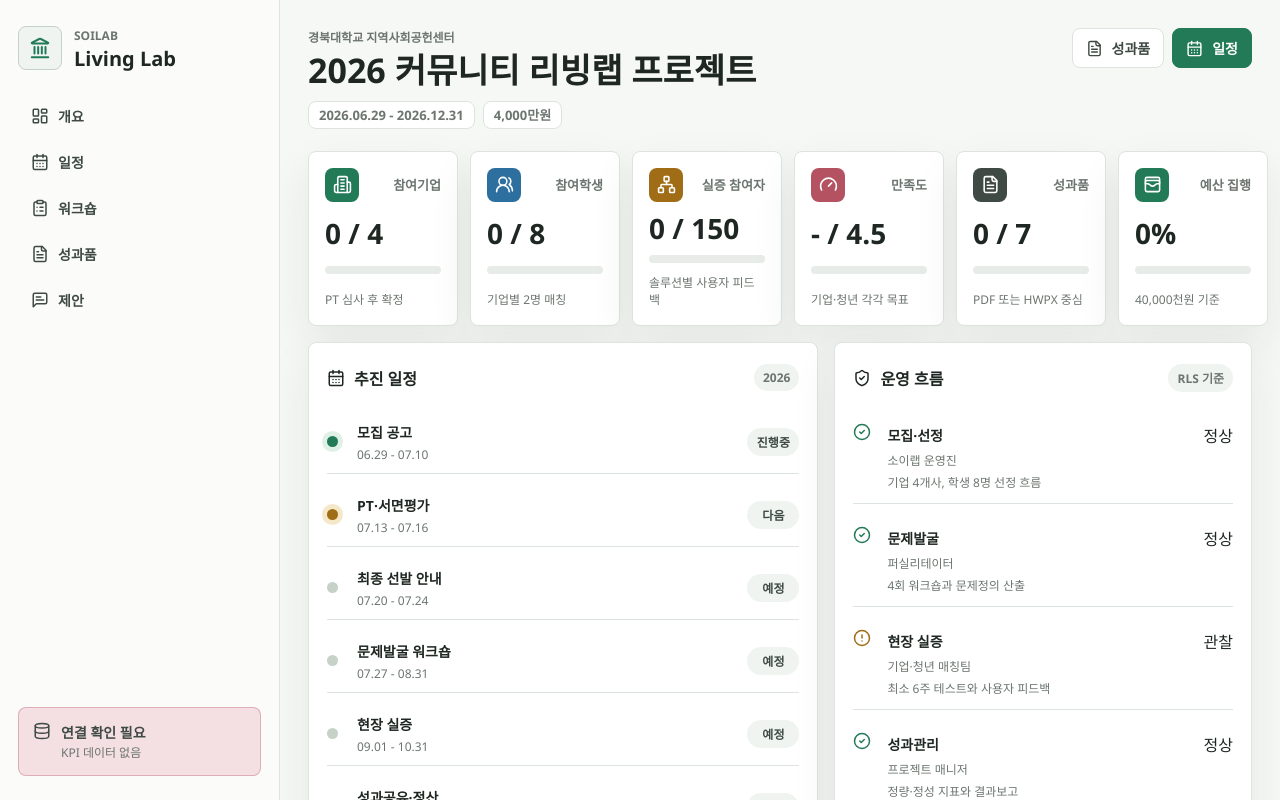
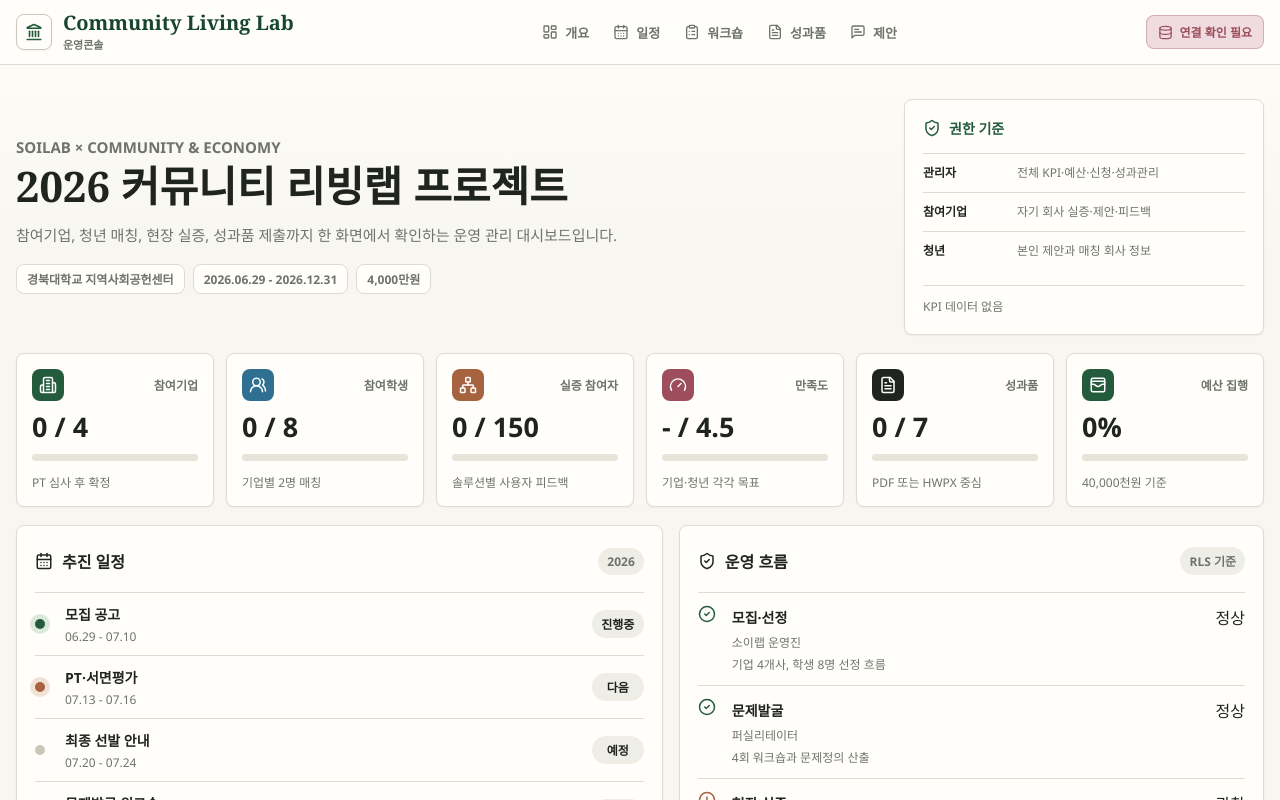
Before and after one commit to sunra724/community-livinglab, a Next.js app: page /dashboard in a window 1280 px wide. Shown: the top 800 px of the page. Built offline with nearby package versions, Linux system fonts and the light colour scheme; no server answers; the database is empty.

Commit message:
Refresh dashboard console design

```diff
--- a/app/globals.css
+++ b/app/globals.css
@@ -1,21 +1,23 @@
 :root {
-  --bg: #f6f8f5;
-  --panel: #ffffff;
-  --panel-muted: #f0f4f1;
-  --text: #1f2722;
-  --muted: #6c756f;
-  --line: #dce4dd;
-  --line-strong: #c6d1c8;
-  --green: #237a57;
-  --green-soft: #dff1e7;
-  --blue: #2d6f9f;
-  --blue-soft: #dfeefa;
-  --amber: #a16c16;
-  --amber-soft: #f5e8c8;
-  --rose: #b45262;
-  --rose-soft: #f4dfe3;
-  --ink: #3e4a43;
-  --shadow: 0 18px 45px rgba(33, 43, 37, 0.08);
+  --canvas: #f7f6f0;
+  --canvas-raised: #fffefa;
+  --canvas-muted: #efeee6;
+  --canvas-sunken: #dedbd0;
+  --ink: #20241f;
+  --ink-muted: #6e746b;
+  --forest: #245b3d;
+  --forest-strong: #17452f;
+  --forest-soft: #dceade;
+  --sky: #2f6f91;
+  --sky-soft: #ddeaf0;
+  --clay: #a7623f;
+  --clay-soft: #f1e2d7;
+  --berry: #9d4d5c;
+  --berry-soft: #f0dce0;
+  --line: #dedbd0;
+  --line-strong: #cbc6b9;
+  --shadow-sm: 0 1px 2px rgba(32, 36, 31, 0.05);
+  --shadow-md: 0 18px 42px rgba(32, 36, 31, 0.08);
 }
 
 * {
@@ -28,9 +30,10 @@ html {
 
 body {
   margin: 0;
-  background: var(--bg);
-  color: var(--text);
+  background: var(--canvas);
+  color: var(--ink);
   font-family:
+    "Noto Sans KR",
     Pretendard,
     "Apple SD Gothic Neo",
     "Malgun Gothic",
@@ -49,202 +52,263 @@ a {
   -webkit-tap-highlight-color: transparent;
 }
 
-.dashboard-shell {
-  display: grid;
-  grid-template-columns: 280px minmax(0, 1fr);
+.console-shell {
   min-height: 100vh;
+  background:
+    linear-gradient(180deg, rgba(255, 254, 250, 0.88), rgba(247, 246, 240, 0.96) 260px),
+    var(--canvas);
 }
 
-.sidebar {
+.console-header {
   position: sticky;
   top: 0;
-  height: 100vh;
-  border-right: 1px solid var(--line);
-  background: #fbfcfa;
-  padding: 24px 18px;
-  display: flex;
-  flex-direction: column;
-  gap: 24px;
+  z-index: 20;
+  border-bottom: 1px solid var(--canvas-sunken);
+  background: rgba(255, 254, 250, 0.94);
+  backdrop-filter: blur(14px);
 }
 
-.brand-lockup {
+.console-header-inner,
+.console-main,
+.console-footer > div {
+  width: min(100% - 32px, 1280px);
+  margin: 0 auto;
+}
+
+.console-header-inner {
+  min-height: 64px;
   display: flex;
   align-items: center;
-  gap: 12px;
-  min-height: 48px;
+  justify-content: space-between;
+  gap: 18px;
 }
 
-.brand-mark {
-  width: 44px;
-  height: 44px;
+.console-brand {
+  display: inline-flex;
+  align-items: center;
+  gap: 11px;
+  min-width: 244px;
+}
+
+.brand-symbol {
+  width: 36px;
+  height: 36px;
   display: grid;
   place-items: center;
   border: 1px solid var(--line-strong);
   border-radius: 8px;
-  background: var(--panel-muted);
-  color: var(--green);
+  background: var(--canvas-raised);
+  color: var(--forest);
+  box-shadow: var(--shadow-sm);
+}
+
+.console-brand strong {
+  display: block;
+  color: var(--forest-strong);
+  font-family: "Noto Serif KR", Georgia, serif;
+  font-size: 20px;
+  font-weight: 700;
+  line-height: 1.1;
+}
+
+.console-brand small {
+  display: block;
+  margin-top: 2px;
+  color: var(--ink-muted);
+  font-size: 11px;
+  font-weight: 700;
+}
+
+.console-nav {
+  display: flex;
+  align-items: center;
+  justify-content: center;
+  gap: 2px;
+  color: var(--ink-muted);
+  font-size: 13px;
+  font-weight: 800;
+}
+
+.console-nav a {
+  min-height: 36px;
+  display: inline-flex;
+  align-items: center;
+  gap: 7px;
+  padding: 0 10px;
+  border: 1px solid transparent;
+  border-radius: 8px;
+}
+
+.console-nav a:hover {
+  border-color: var(--canvas-sunken);
+  background: var(--canvas-muted);
+  color: var(--ink);
+}
+
+.connection-pill {
+  min-height: 34px;
+  display: inline-flex;
+  align-items: center;
+  gap: 7px;
+  padding: 0 11px;
+  border: 1px solid var(--line);
+  border-radius: 8px;
+  background: var(--canvas-raised);
+  color: var(--ink-muted);
+  font-size: 12px;
+  font-weight: 800;
+  white-space: nowrap;
+}
+
+.connection-pill.live {
+  border-color: rgba(36, 91, 61, 0.3);
+  background: var(--forest-soft);
+  color: var(--forest-strong);
+}
+
+.connection-pill.error {
+  border-color: rgba(157, 77, 92, 0.32);
+  background: var(--berry-soft);
+  color: var(--berry);
+}
+
+.console-main {
+  padding: 34px 0 38px;
+}
+
+.console-intro {
+  display: grid;
+  grid-template-columns: minmax(0, 1fr) 360px;
+  gap: 20px;
+  align-items: stretch;
+  margin-bottom: 18px;
+}
+
+.intro-copy {
+  padding: 24px 0 18px;
 }
 
 .eyebrow {
-  margin: 0 0 4px;
-  color: var(--muted);
+  margin: 0 0 8px;
+  color: var(--forest);
   font-size: 12px;
-  font-weight: 700;
+  font-weight: 900;
 }
 
-.brand-lockup h1,
-.topbar h2,
-.panel-heading h3 {
+.intro-copy h1 {
   margin: 0;
+  max-width: 780px;
+  color: var(--ink);
+  font-family: "Noto Serif KR", Georgia, serif;
+  font-size: clamp(28px, 4vw, 42px);
+  font-weight: 700;
+  line-height: 1.2;
 }
 
-.brand-lockup h1 {
-  font-size: 20px;
-  line-height: 1.1;
-}
-
-.side-nav {
-  display: grid;
-  gap: 6px;
-}
-
-.side-nav a,
-.icon-action {
-  min-height: 40px;
-  display: inline-flex;
-  align-items: center;
-  gap: 9px;
-  border-radius: 8px;
-  border: 1px solid transparent;
-  color: var(--ink);
-  font-size: 14px;
-  font-weight: 700;
-}
-
-.side-nav a {
-  padding: 0 12px;
-}
-
-.side-nav a:hover,
-.icon-action:hover {
-  border-color: var(--line-strong);
-  background: var(--panel-muted);
-}
-
-.connection-card {
-  margin-top: auto;
-  display: flex;
-  align-items: flex-start;
-  gap: 10px;
-  padding: 14px;
-  border-radius: 8px;
-  border: 1px solid var(--line);
-  background: var(--panel);
-  color: var(--ink);
-}
-
-.connection-card.live {
-  border-color: rgba(35, 122, 87, 0.35);
-  background: var(--green-soft);
-}
-
-.connection-card.error {
-  border-color: rgba(180, 82, 98, 0.35);
-  background: var(--rose-soft);
-}
-
-.connection-card strong,
-.connection-card span {
-  display: block;
-}
-
-.connection-card strong {
-  font-size: 14px;
-}
-
-.connection-card span {
-  margin-top: 3px;
-  color: var(--muted);
-  font-size: 12px;
-  line-height: 1.35;
-}
-
-.dashboard-main {
-  min-width: 0;
-  padding: 28px;
-}
-
-.topbar {
-  display: flex;
-  justify-content: space-between;
-  gap: 20px;
-  align-items: flex-start;
-  margin-bottom: 22px;
-}
-
-.topbar h2 {
-  font-size: clamp(24px, 3vw, 34px);
-  line-height: 1.2;
+.intro-copy p {
+  margin: 12px 0 0;
+  max-width: 720px;
+  color: var(--ink-muted);
+  font-size: 15px;
+  line-height: 1.7;
 }
 
 .project-meta {
   display: flex;
   flex-wrap: wrap;
   gap: 8px;
-  margin-top: 10px;
+  margin-top: 16px;
 }
 
 .project-meta span {
-  min-height: 28px;
+  min-height: 30px;
   display: inline-flex;
   align-items: center;
   padding: 0 10px;
   border: 1px solid var(--line);
   border-radius: 8px;
-  background: var(--panel);
-  color: var(--muted);
-  font-size: 13px;
-  font-weight: 700;
+  background: var(--canvas-raised);
+  color: var(--ink-muted);
+  font-size: 12px;
+  font-weight: 800;
 }
 
-.topbar-actions {
-  display: flex;
-  gap: 8px;
-  flex-wrap: wrap;
-  justify-content: flex-end;
+.intro-card,
+.kpi-card,
+.panel {
+  border: 1px solid var(--canvas-sunken);
+  border-radius: 8px;
+  background: var(--canvas-raised);
+  box-shadow: var(--shadow-sm);
 }
 
-.icon-action {
-  padding: 0 13px;
-  background: var(--panel);
-  border-color: var(--line);
-  white-space: nowrap;
+.intro-card {
+  padding: 18px;
+  display: grid;
+  align-content: start;
+  gap: 15px;
 }
 
-.icon-action.primary {
-  color: #ffffff;
-  background: var(--green);
-  border-color: var(--green);
+.intro-card-top {
+  display: flex;
+  align-items: center;
+  gap: 8px;
+  color: var(--forest);
+}
+
+.intro-card-top strong {
+  font-size: 14px;
+}
+
+.intro-card dl {
+  display: grid;
+  gap: 0;
+  margin: 0;
+}
+
+.intro-card dl div {
+  display: grid;
+  grid-template-columns: 82px minmax(0, 1fr);
+  gap: 12px;
+  padding: 10px 0;
+  border-top: 1px solid var(--line);
+}
+
+.intro-card dt,
+.intro-card dd {
+  margin: 0;
+  font-size: 12px;
+  line-height: 1.5;
+}
+
+.intro-card dt {
+  color: var(--ink);
+  font-weight: 900;
+}
+
+.intro-card dd,
+.connection-note {
+  color: var(--ink-muted);
+}
+
+.connection-note {
+  margin: 0;
+  padding-top: 12px;
+  border-top: 1px solid var(--line);
+  font-size: 12px;
+  line-height: 1.5;
 }
 
 .kpi-grid {
   display: grid;
   grid-template-columns: repeat(6, minmax(150px, 1fr));
   gap: 12px;
-  margin-bottom: 16px;
-}
-
-.kpi-card,
-.panel {
-  border: 1px solid var(--line);
-  border-radius: 8px;
-  background: var(--panel);
-  box-shadow: var(--shadow);
+  margin-bottom: 18px;
 }
 
 .kpi-card {
-  min-height: 166px;
-  padding: 16px;
+  min-height: 154px;
+  padding: 15px;
   display: grid;
   align-content: space-between;
   gap: 12px;
@@ -255,55 +319,55 @@ a {
   align-items: center;
   justify-content: space-between;
   gap: 10px;
-  color: var(--muted);
-  font-size: 13px;
-  font-weight: 800;
+  color: var(--ink-muted);
+  font-size: 12px;
+  font-weight: 900;
 }
 
 .metric-icon,
 .file-icon {
-  width: 34px;
-  height: 34px;
+  width: 32px;
+  height: 32px;
   display: grid;
   place-items: center;
   border-radius: 8px;
-  background: var(--panel-muted);
+  background: var(--canvas-muted);
 }
 
 .kpi-card strong {
   display: block;
-  font-size: 28px;
+  font-size: 27px;
   line-height: 1.05;
 }
 
 .kpi-card p {
   margin: 0;
-  color: var(--muted);
+  color: var(--ink-muted);
   font-size: 12px;
-  line-height: 1.4;
+  line-height: 1.45;
 }
 
 .tone-green .metric-icon,
 .tone-green .progress-track span {
-  background: var(--green);
+  background: var(--forest);
   color: white;
 }
 
 .tone-blue .metric-icon,
 .tone-blue .progress-track span {
-  background: var(--blue);
+  background: var(--sky);
   color: white;
 }
 
 .tone-amber .metric-icon,
 .tone-amber .progress-track span {
-  background: var(--amber);
+  background: var(--clay);
   color: white;
 }
 
 .tone-rose .metric-icon,
 .tone-rose .progress-track span {
-  background: var(--rose);
+  background: var(--berry);
   color: white;
 }
 
@@ -315,9 +379,9 @@ a {
 
 .progress-track {
   width: 100%;
-  height: 8px;
+  height: 7px;
   border-radius: 999px;
-  background: #e7ece8;
+  background: #e7e4da;
   overflow: hidden;
 }
 
@@ -329,7 +393,7 @@ a {
 }
 
 .progress-track.compact {
-  height: 7px;
+  height: 6px;
 }
 
 .dashboard-grid {
@@ -339,11 +403,11 @@ a {
 }
 
 .two-columns {
-  grid-template-columns: minmax(0, 1.1fr) minmax(320px, 0.9fr);
+  grid-template-columns: minmax(0, 1.05fr) minmax(320px, 0.95fr);
 }
 
 .main-columns {
-  grid-template-columns: minmax(0, 1.4fr) minmax(330px, 0.8fr);
+  grid-template-columns: minmax(0, 1.38fr) minmax(330px, 0.82fr);
 }
 
 .panel {
@@ -357,7 +421,7 @@ a {
   align-items: center;
   justify-content: space-between;
   gap: 12px;
-  margin-bottom: 16px;
+  margin-bottom: 14px;
 }
 
 .panel-heading div {
@@ -366,17 +430,18 @@ a {
   gap: 9px;
 }
 
-.panel-heading h3 {
+.panel-heading h2 {
+  margin: 0;
   font-size: 16px;
 }
 
 .panel-heading span {
   padding: 5px 9px;
   border-radius: 999px;
-  background: var(--panel-muted);
-  color: var(--muted);
+  background: var(--canvas-muted);
+  color: var(--ink-muted);
   font-size: 12px;
-  font-weight: 800;
+  font-weight: 900;
 }
 
 .timeline-list,
@@ -385,7 +450,7 @@ a {
 .proposal-list,
 .budget-list {
   display: grid;
-  gap: 10px;
+  gap: 0;
 }
 
 .timeline-row {
@@ -395,29 +460,24 @@ a {
   gap: 12px;
   min-height: 54px;
   padding: 10px 0;
-  border-bottom: 1px solid var(--line);
-}
-
-.timeline-row:last-child,
-.workstream-row:last-child {
-  border-bottom: 0;
+  border-top: 1px solid var(--line);
 }
 
 .timeline-marker {
-  width: 11px;
-  height: 11px;
+  width: 10px;
+  height: 10px;
   border-radius: 50%;
   background: var(--line-strong);
 }
 
 .timeline-row.active .timeline-marker {
-  background: var(--green);
-  box-shadow: 0 0 0 5px var(--green-soft);
+  background: var(--forest);
+  box-shadow: 0 0 0 5px var(--forest-soft);
 }
 
 .timeline-row.next .timeline-marker {
-  background: var(--amber);
-  box-shadow: 0 0 0 5px var(--amber-soft);
+  background: var(--clay);
+  box-shadow: 0 0 0 5px var(--clay-soft);
 }
 
 .timeline-row strong,
@@ -435,7 +495,7 @@ a {
 .proposal-row small,
 .budget-row span,
 .table-row span {
-  color: var(--muted);
+  color: var(--ink-muted);
   font-size: 12px;
 }
 
@@ -450,11 +510,11 @@ a {
   min-width: 52px;
   padding: 5px 8px;
   border-radius: 999px;
-  background: var(--panel-muted);
+  background: var(--canvas-muted);
   color: var(--ink);
   font-size: 12px;
   font-style: normal;
-  font-weight: 800;
+  font-weight: 900;
   text-align: center;
 }
 
@@ -463,19 +523,19 @@ a {
   grid-template-columns: 24px minmax(0, 1fr);
   gap: 10px;
   padding: 12px 0;
-  border-bottom: 1px solid var(--line);
+  border-top: 1px solid var(--line);
 }
 
 .workstream-row.ready svg {
-  color: var(--green);
+  color: var(--forest);
 }
 
 .workstream-row.watch svg {
-  color: var(--amber);
+  color: var(--clay);
 }
 
 .workstream-row.blocked svg {
-  color: var(--rose);
+  color: var(--berry);
 }
 
 .row-title,
@@ -513,19 +573,16 @@ a {
 
 .table-head {
   min-height: 34px;
-  color: var(--muted);
+  color: var(--ink-muted);
   font-size: 12px;
-  font-weight: 800;
+  font-weight: 900;
+  border-top: 1px solid var(--line);
   border-bottom: 1px solid var(--line-strong);
 }
 
 .table-row {
   min-height: 58px;
   border-bottom: 1px solid var(--line);
-}
-
-.table-row:last-child {
-  border-bottom: 0;
 }
 
 .table-row strong {
@@ -537,8 +594,8 @@ a {
   justify-content: space-between;
   align-items: baseline;
   gap: 10px;
-  padding-bottom: 13px;
-  margin-bottom: 12px;
+  padding: 12px 0;
+  border-top: 1px solid var(--line);
   border-bottom: 1px solid var(--line);
 }
 
@@ -547,28 +604,29 @@ a {
 }
 
 .budget-total span {
-  color: var(--muted);
+  color: var(--ink-muted);
   font-size: 13px;
-  font-weight: 800;
+  font-weight: 900;
+}
+
+.budget-list {
+  margin-top: 10px;
 }
 
 .budget-row {
   display: grid;
   gap: 8px;
+  padding: 8px 0;
 }
 
 .deliverable-row {
   display: grid;
-  grid-template-columns: 34px minmax(0, 1fr) auto;
+  grid-template-columns: 32px minmax(0, 1fr) auto;
   align-items: center;
   gap: 11px;
   min-height: 54px;
   padding: 10px 0;
-  border-bottom: 1px solid var(--line);
-}
-
-.deliverable-row:last-child {
-  border-bottom: 0;
+  border-top: 1px solid var(--line);
 }
 
 .deliverable-row div:nth-child(2) span {
@@ -578,27 +636,25 @@ a {
 
 .status-pill.approved,
 .status-pill.submitted {
-  background: var(--green-soft);
-  color: var(--green);
+  background: var(--forest-soft);
+  color: var(--forest-strong);
 }
 
 .status-pill.in_review {
-  background: var(--blue-soft);
-  color: var(--blue);
+  background: var(--sky-soft);
+  color: var(--sky);
 }
 
 .status-pill.draft {
-  background: var(--panel-muted);
-  color: var(--muted);
+  background: var(--canvas-muted);
+  color: var(--ink-muted);
 }
 
 .proposal-row {
   display: grid;
   gap: 10px;
-  padding: 14px;
-  border: 1px solid var(--line);
-  border-radius: 8px;
-  background: #fbfcfa;
+  padding: 13px 0;
+  border-top: 1px solid var(--line);
 }
 
 .proposal-stats {
@@ -608,48 +664,54 @@ a {
 }
 
 .proposal-stats span {
-  min-height: 52px;
+  min-height: 48px;
   display: grid;
   place-items: center;
-  gap: 3px;
+  gap: 2px;
+  border: 1px solid var(--line);
   border-radius: 8px;
-  background: var(--panel);
-  color: var(--muted);
+  background: rgba(239, 238, 230, 0.55);
+  color: var(--ink-muted);
   font-size: 11px;
-  font-weight: 800;
+  font-weight: 900;
 }
 
 .proposal-stats strong {
-  color: var(--text);
+  color: var(--ink);
   font-size: 16px;
 }
 
+.console-footer {
+  border-top: 1px solid var(--canvas-sunken);
+  background: var(--canvas-raised);
+}
+
+.console-footer > div {
+  min-height: 72px;
+  display: flex;
+  align-items: center;
+  justify-content: space-between;
+  gap: 12px;
+  color: var(--ink-muted);
+  font-size: 12px;
+  font-weight: 700;
+}
+
 @media (max-width: 1180px) {
-  .dashboard-shell {
-    grid-template-columns: 1fr;
+  .console-header-inner {
+    flex-wrap: wrap;
+    padding: 12px 0;
   }
 
-  .sidebar {
-    position: static;
-    height: auto;
-    display: grid;
-    grid-template-columns: minmax(220px, 1fr) minmax(0, 2fr) minmax(220px, 0.8fr);
-    align-items: center;
-    padding: 16px;
+  .console-brand {
+    min-width: 0;
   }
 
-  .side-nav {
-    display: flex;
-    gap: 6px;
+  .console-nav {
+    order: 3;
+    width: 100%;
+    justify-content: flex-start;
     overflow-x: auto;
-  }
-
-  .side-nav a {
-    flex: 0 0 auto;
-  }
-
-  .connection-card {
-    margin-top: 0;
   }
 
   .kpi-grid {
@@ -657,27 +719,19 @@ a {
   }
 }
 
-@media (max-width: 900px) {
-  .dashboard-main {
-    padding: 18px;
+@media (max-width: 920px) {
+  .console-main {
+    padding-top: 22px;
   }
 
-  .topbar,
+  .console-intro,
   .two-columns,
   .main-columns {
     grid-template-columns: 1fr;
   }
 
-  .topbar {
-    display: grid;
-  }
-
-  .topbar-actions {
-    justify-content: flex-start;
-  }
-
-  .sidebar {
-    grid-template-columns: 1fr;
+  .intro-copy {
+    padding-bottom: 0;
   }
 
   .kpi-grid {
@@ -685,16 +739,28 @@ a {
   }
 }
 
-@media (max-width: 560px) {
-  .dashboard-main {
-    padding: 14px;
+@media (max-width: 580px) {
+  .console-header-inner,
+  .console-main,
+  .console-footer > div {
+    width: min(100% - 24px, 1280px);
+  }
+
+  .console-brand strong {
+    font-size: 17px;
+  }
+
+  .connection-pill {
+    width: 100%;
+    justify-content: center;
   }
 
   .kpi-grid {
     grid-template-columns: 1fr;
   }
 
-  .panel {
+  .panel,
+  .intro-card {
     padding: 14px;
   }
 
@@ -710,10 +776,17 @@ a {
   }
 
   .deliverable-row {
-    grid-template-columns: 34px minmax(0, 1fr);
+    grid-template-columns: 32px minmax(0, 1fr);
   }
 
   .proposal-stats {
     grid-template-columns: repeat(3, minmax(44px, 1fr));
   }
+
+  .console-footer > div {
+    min-height: 88px;
+    flex-direction: column;
+    align-items: flex-start;
+    justify-content: center;
+  }
 }
--- a/components/living-lab-dashboard.tsx
+++ b/components/living-lab-dashboard.tsx
@@ -13,7 +13,6 @@ import {
   MessageSquareText,
   Network,
   ShieldCheck,
-  Target,
   UsersRound,
   WalletCards
 } from "lucide-react";
@@ -67,71 +66,87 @@ export function LivingLabDashboard({ data }: { data: DashboardData }) {
   const budgetProgress = totalPlanned ? (totalExecuted / totalPlanned) * 100 : 0;
 
   return (
-    <div className="dashboard-shell">
-      <aside className="sidebar">
-        <div className="brand-lockup">
-          <div className="brand-mark">
-            <Landmark size={22} strokeWidth={2.2} />
-          </div>
-          <div>
-            <p className="eyebrow">SOILAB</p>
-            <h1>Living Lab</h1>
-          </div>
-        </div>
+    <div className="console-shell">
+      <header className="console-header">
+        <div className="console-header-inner">
+          <a className="console-brand" href="#overview" aria-label="커뮤니티 리빙랩 운영콘솔">
+            <span className="brand-symbol">
+              <Landmark size={18} strokeWidth={2.2} />
+            </span>
+            <span>
+              <strong>Community Living Lab</strong>
+              <small>운영콘솔</small>
+            </span>
+          </a>
 
-        <nav className="side-nav" aria-label="대시보드 탐색">
+          <nav className="console-nav" aria-label="대시보드 탐색">
             <a href="#overview">
-            <LayoutDashboard size={18} />
+              <LayoutDashboard size={16} />
               개요
             </a>
             <a href="#timeline">
-            <CalendarDays size={18} />
+              <CalendarDays size={16} />
               일정
             </a>
             <a href="#workshops">
-            <ClipboardList size={18} />
+              <ClipboardList size={16} />
               워크숍
             </a>
             <a href="#deliverables">
-            <FileText size={18} />
+              <FileText size={16} />
               성과품
             </a>
             <a href="#proposals">
-            <MessageSquareText size={18} />
+              <MessageSquareText size={16} />
               제안
             </a>
           </nav>
 
-        <div className={`connection-card ${data.connection.mode}`}>
-          <Database size={18} />
-          <div>
-            <strong>{data.connection.label}</strong>
-            <span>{data.connection.detail}</span>
+          <div className={`connection-pill ${data.connection.mode}`}>
+            <Database size={15} />
+            <span>{data.connection.label}</span>
           </div>
         </div>
-      </aside>
+      </header>
 
-      <main className="dashboard-main">
-        <header className="topbar" id="overview">
-          <div>
-            <p className="eyebrow">경북대학교 지역사회공헌센터</p>
-            <h2>{data.project.name}</h2>
+      <main className="console-main">
+        <section className="console-intro" id="overview">
+          <div className="intro-copy">
+            <p className="eyebrow">SOILAB × COMMUNITY & ECONOMY</p>
+            <h1>{data.project.name}</h1>
+            <p>
+              참여기업, 청년 매칭, 현장 실증, 성과품 제출까지 한 화면에서 확인하는
+              운영 관리 대시보드입니다.
+            </p>
             <div className="project-meta">
+              <span>{data.project.client}</span>
               <span>{data.project.period}</span>
               <span>{formatCurrency(data.project.budget)}</span>
             </div>
           </div>
-          <div className="topbar-actions">
-            <a className="icon-action" href="#deliverables" aria-label="성과품 현황으로 이동">
-              <FileText size={17} />
-              성과품
-            </a>
-            <a className="icon-action primary" href="#timeline" aria-label="일정 현황으로 이동">
-              <CalendarDays size={17} />
-              일정
-            </a>
+
+          <div className="intro-card">
+            <div className="intro-card-top">
+              <ShieldCheck size={18} />
+              <strong>권한 기준</strong>
             </div>
-        </header>
+            <dl>
+              <div>
+                <dt>관리자</dt>
+                <dd>전체 KPI·예산·신청·성과관리</dd>
+              </div>
+              <div>
+                <dt>참여기업</dt>
+                <dd>자기 회사 실증·제안·피드백</dd>
+              </div>
+              <div>
+                <dt>청년</dt>
+                <dd>본인 제안과 매칭 회사 정보</dd>
+              </div>
+            </dl>
+            <p className="connection-note">{data.connection.detail}</p>
+          </div>
+        </section>
 
         <section className="kpi-grid" aria-label="핵심 지표">
           {data.kpis.map((kpi) => (
@@ -199,6 +214,13 @@ export function LivingLabDashboard({ data }: { data: DashboardData }) {
           </div>
         </section>
       </main>
+
+      <footer className="console-footer">
+        <div>
+          <span>협동조합 소이랩 × 커뮤니티와경제</span>
+          <span>community-livinglab.soilabcoop.kr</span>
+        </div>
+      </footer>
     </div>
   );
 }
@@ -210,7 +232,7 @@ function KpiCard({ kpi }: { kpi: DashboardKpi }) {
     <article className={`kpi-card tone-${kpi.tone}`}>
       <div className="kpi-card-header">
         <div className="metric-icon">
-          <Icon size={19} />
+          <Icon size={18} />
         </div>
         <span>{kpi.label}</span>
       </div>
@@ -236,7 +258,7 @@ function PanelHeading({
     <div className="panel-heading">
       <div>
         <Icon size={18} />
-        <h3>{title}</h3>
+        <h2>{title}</h2>
       </div>
       <span>{aside}</span>
     </div>
```
Lines whose indentation alone changed are shown as unchanged.
